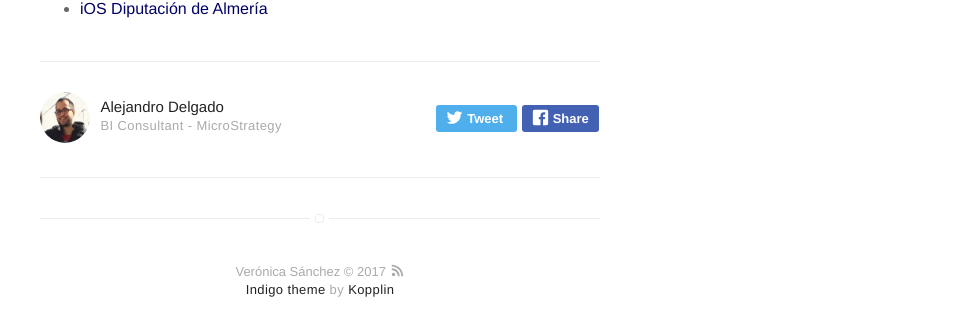
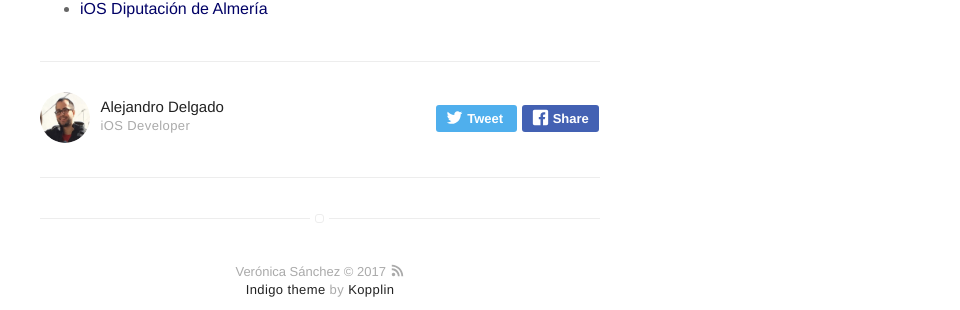
Before and after one commit to veronicasanchez/veronicasanchez, a Jekyll site: the page built from _posts/2015-06-01-sifm-app.markdown, in a window 1280 px wide. Shown: the part 1421-1731 px from the top of the page, without its empty margins (320-1280 px from the left). Built offline with Jekyll 4.4.1, drawn with Linux system fonts in a browser that asks for light colours.

```diff
--- a/_config.yml
+++ b/_config.yml
@@ -55,6 +55,13 @@ email: veronicasanchezmanchester@gmail.com
 authors:
     alexdelgado:
         name: Alejandro Delgado
+        bio: iOS Developer
+        external-image: false
+        picture: assets/images/profile.png
+        # twitter: Alex_delg
+
+    veronica:
+        name: Verónica Sánchez
         bio: BI Consultant - MicroStrategy
         external-image: false
         picture: assets/images/profile.png
```
